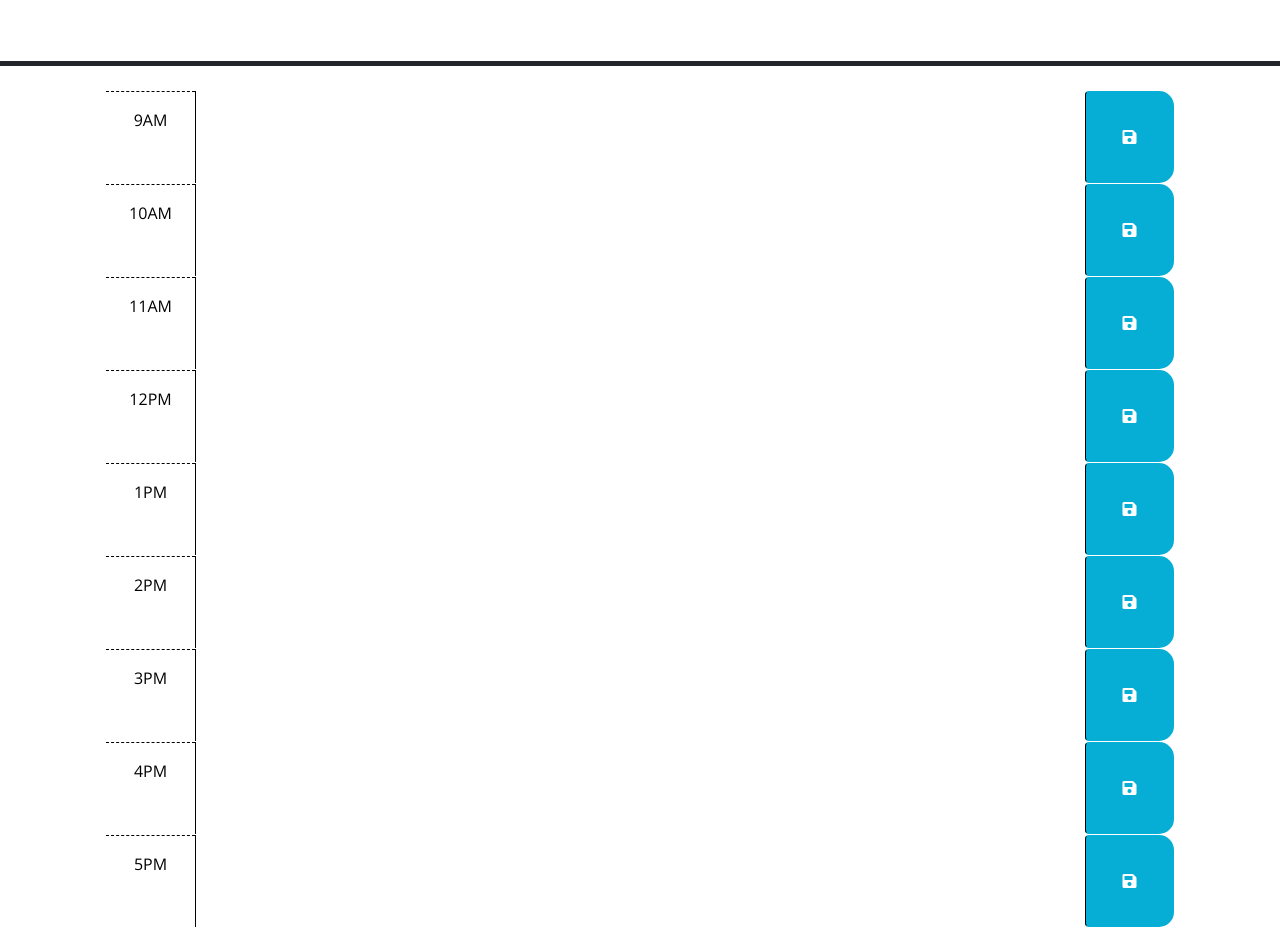
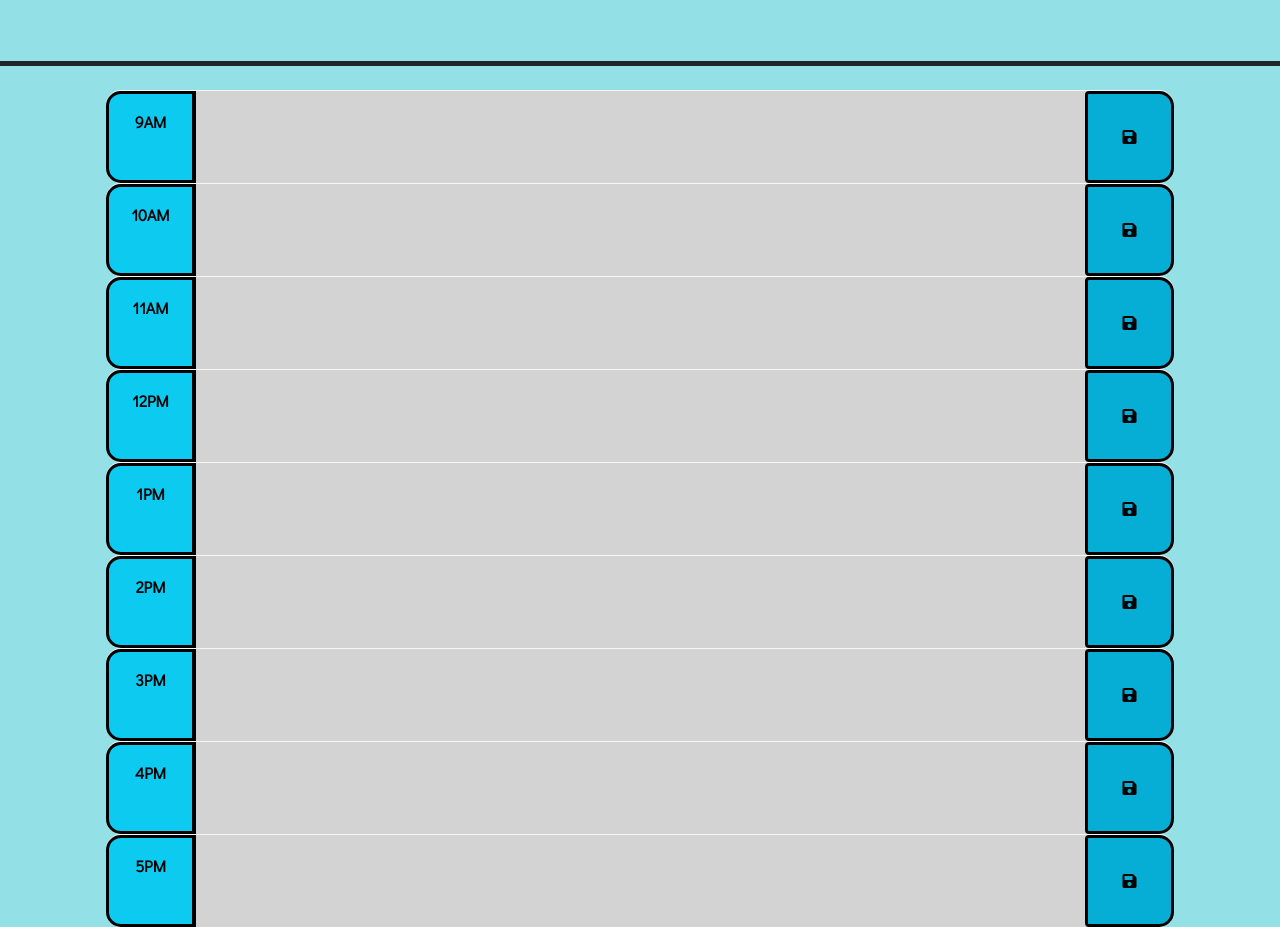
Before and after one commit to KaiDoll/my-work-scheduler, a plain HTML site: page index.html in a window 1280 px wide. Shown: the part 212-1139 px from the top of the page. Drawn offline with nearby package versions, Linux system fonts and the light colour scheme.

Commit message:
second commit

```diff
--- a/assets/script.js
+++ b/assets/script.js
@@ -1,25 +1,67 @@
-// Wrap all code that interacts with the DOM in a call to jQuery to ensure that
-// the code isn't run until the browser has finished rendering all the elements
-// in the html.
 var today =dayjs();
-$('#currentDay').text(today.format('MMMM D, YYYY'));
-$(function () {
+$('#currentDay').text(today.format('dddd, MMMM D'));
+
+var timeBlock = $(".time-block");//I hope this is the right one. YES it is the right one.
+var currentHour = dayjs().hour();//get current time hour
+console.log(currentHour) //checking to see if the time works.
+
+$(".time-block").each(function() {
+  var timeBlock = $(this).attr("id").split("-")[1]; //This function changes the color of the scheduler according to the current time.
+// this refers to time-block take the id and split?
+
+if (currentHour == timeBlock) {
+      $(this).addClass("present");
+      $(this).children(".description").addClass("present"); //
+// if the current hour is EQUAL to that certain div with the current time than change it to present.
+} else if (currentHour > timeBlock) {
+  $(this).removeClass("future");
+  $(this).addClass("past");
+ //if current hour is GREATER than the certain div with the time than it turns red.
+
+} else if (currentHour < timeBlock) {
+  $(this).removeClass("present");
+  $(this).addClass("future");
+ //if current hour is LESS than the certain div with the time than it turns green.
+  }
+});
+
+// timeBlock is equal to the class time-block in html file. It is a div that contains
+// the row with time, text box, and save button.
+
+// var saveBttn = document.getElementsByClassName("saveBtn");
+
+// saveBttn.addEventListener('click', getInfo)
+
+// $(".saveBtn").click(function () {
+function getInfo () {
+  // var textBox = document.getElementsByClassName('description')
+  localStorage.setItem('Schedule', document.getElementsByClassName ('description'));
+
+};
+
+
+//localStorage.setItem('keyName, input.value);
+// function saveInfo () {
+//   var saveText =localStorage.getItem('text');
+//   if(saveText) {
+//     document.getElementById('description').value = saveText;
+// } //localStorage.getItem('keyName');
+// }
   // TODO: Add a listener for click events on the save button. This code should
   // use the id in the containing time-block as a key to save the user input in
   // local storage. HINT: What does `this` reference in the click listener
   // function? How can DOM traversal be used to get the "hour-x" id of the
   // time-block containing the button that was clicked? How might the id be
   // useful when saving the description in local storage?
-  //
-  // TODO: Add code to apply the past, present, or future class to each time
-  // block by comparing the id to the current hour. HINTS: How can the id
-  // attribute of each time-block be used to conditionally add or remove the
-  // past, present, and future classes? How can Day.js be used to get the
-  // current hour in 24-hour time?
+
   //
   // TODO: Add code to get any user input that was saved in localStorage and set
   // the values of the corresponding textarea elements. HINT: How can the id
   // attribute of each time-block be used to do this?
   //
   // TODO: Add code to display the current date in the header of the page.
-});
+
+// var duration = dayjs()
+// console.log(duration)
+
+// highscoresLink.addEventListener('click', createHighscoresList);
--- a/assets/style.css
+++ b/assets/style.css
@@ -1,6 +1,8 @@
 body {
-  font-family: 'Open Sans', sans-serif;
+  font-family: 'Didact Gothic', sans-serif;
   font-size: 16px;
+  background-color: #93e1e6;
+  font-weight: bold;
 }
 
 textarea {
@@ -21,13 +23,17 @@ textarea {
 }
 
 .row {
-  border-top: 1px solid white;
+  border-top: 1px solid rgb(247, 245, 245);
 }
 
 .hour {
-  background-color: #ffffff;
-  color: #000000;
-  border-top: 1px dashed #000000;
+  background-color: #f1f0f0;
+  border: solid;
+  color: rgb(3, 2, 2);
+  border-top-left-radius: 15px;
+  border-bottom-left-radius: 15px;
+  font-weight: bold;
+
 }
 
 .past {
@@ -50,7 +56,8 @@ textarea {
   border-top-right-radius: 15px;
   border-bottom-right-radius: 15px;
   background-color: #06aed5;
-  color: white;
+  border: solid;
+  color: rgb(3, 2, 2);
 }
 
 .saveBtn i:hover {
--- a/index.html
+++ b/index.html
@@ -14,10 +14,8 @@
       integrity="sha384-50oBUHEmvpQ+1lW4y57PTFmhCaXp0ML5d60M1M7uH2+nqUivzIebhndOJK28anvf"
       crossorigin="anonymous"
     />
-    <link
-      href="https://fonts.googleapis.com/css?family=Open+Sans&display=swap"
-      rel="stylesheet"
-    />
+    <link href="https://fonts.googleapis.com/css2?family=Didact+Gothic&family=Martel:wght@600&display=swap" rel="stylesheet">
+
     <link rel="stylesheet" href="./assets/style.css" />
     <title>Work Day Scheduler</title>
   </head>
@@ -41,7 +39,7 @@
 
       <!-- Example of a past time block. The "past" class adds a gray background color. -->
       <div id="hour-9" class="row time-block">
-        <div class="col-2 col-md-1 hour text-center py-3 ">9AM</div>
+        <div class="col-2 col-md-1 hour bg-info text-center py-3 ">9AM</div>
         <textarea class="col-8 col-md-10 description" rows="3"> </textarea>
         <button class="btn saveBtn col-2 col-md-1" aria-label="save">
           <i class="fas fa-save" aria-hidden="true"></i>
@@ -50,7 +48,7 @@
 
       <!-- Example of a a present time block. The "present" class adds a red background color. -->
       <div id="hour-10" class="row time-block">
-        <div class="col-2 col-md-1 hour text-center py-3">10AM</div>
+        <div class="col-2 col-md-1 hour bg-info text-center py-3">10AM</div>
         <textarea class="col-8 col-md-10 description" rows="3"> </textarea>
         <button class="btn saveBtn col-2 col-md-1" aria-label="save">
           <i class="fas fa-save" aria-hidden="true"></i>
@@ -59,7 +57,7 @@
 
       <!-- Example of a future time block. The "future" class adds a green background color. -->
       <div id="hour-11" class="row time-block">
-        <div class="col-2 col-md-1 hour text-center py-3">11AM</div>
+        <div class="col-2 col-md-1 hour bg-info text-center py-3">11AM</div>
         <textarea class="col-8 col-md-10 description" rows="3"> </textarea>
         <button class="btn saveBtn col-2 col-md-1" aria-label="save">
           <i class="fas fa-save" aria-hidden="true"></i>
@@ -67,15 +65,15 @@
       </div>
 
       <div id="hour-12" class="row time-block">
-        <div class="col-2 col-md-1 hour text-center py-3">12PM</div>
-        <textarea class="col-8 col-md-10 description" rows="3"> </textarea>
-        <button class="btn saveBtn col-2 col-md-1" aria-label="save">
+        <div class="col-2 col-md-1 hour bg-info text-center py-3">12PM</div>
+        <textarea class="col-8 col-md-10 class description" rows="3" > </textarea>
+        <button class="btn saveBtn col-2 col-md-1 " aria-label="save">
           <i class="fas fa-save" aria-hidden="true"></i>
         </button>
       </div>
 
       <div id="hour-13" class="row time-block">
-        <div class="col-2 col-md-1 hour text-center py-3">1PM</div>
+        <div class="col-2 col-md-1 hour bg-info text-center py-3">1PM</div>
         <textarea class="col-8 col-md-10 description" rows="3"> </textarea>
         <button class="btn saveBtn col-2 col-md-1" aria-label="save">
           <i class="fas fa-save" aria-hidden="true"></i>
@@ -83,7 +81,7 @@
       </div>
 
       <div id="hour-14" class="row time-block">
-        <div class="col-2 col-md-1 hour text-center py-3">2PM</div>
+        <div class="col-2 col-md-1 hour bg-info text-center py-3">2PM</div>
         <textarea class="col-8 col-md-10 description" rows="3"> </textarea>
         <button class="btn saveBtn col-2 col-md-1" aria-label="save">
           <i class="fas fa-save" aria-hidden="true"></i>
@@ -91,7 +89,7 @@
       </div>
 
       <div id="hour-15" class="row time-block">
-        <div class="col-2 col-md-1 hour text-center py-3">3PM</div>
+        <div class="col-2 col-md-1 hour bg-info text-center py-3">3PM</div>
         <textarea class="col-8 col-md-10 description" rows="3"> </textarea>
         <button class="btn saveBtn col-2 col-md-1" aria-label="save">
           <i class="fas fa-save" aria-hidden="true"></i>
@@ -99,7 +97,7 @@
       </div>
 
       <div id="hour-16" class="row time-block">
-        <div class="col-2 col-md-1 hour text-center py-3">4PM</div>
+        <div class="col-2 col-md-1 hour bg-info text-center py-3">4PM</div>
         <textarea class="col-8 col-md-10 description" rows="3"> </textarea>
         <button class="btn saveBtn col-2 col-md-1" aria-label="save">
           <i class="fas fa-save" aria-hidden="true"></i>
@@ -107,7 +105,7 @@
       </div>
 
       <div id="hour-17" class="row time-block">
-        <div class="col-2 col-md-1 hour text-center py-3">5PM</div>
+        <div class="col-2 col-md-1 hour bg-info text-center py-3">5PM</div>
         <textarea class="col-8 col-md-10 description" rows="3"> </textarea>
         <button class="btn saveBtn col-2 col-md-1" aria-label="save">
           <i class="fas fa-save" aria-hidden="true"></i>
```
